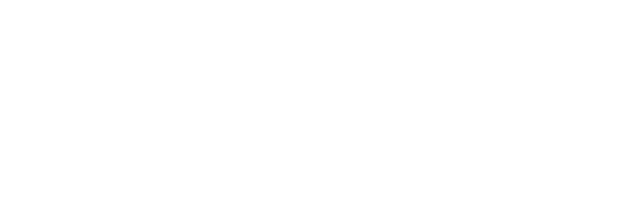
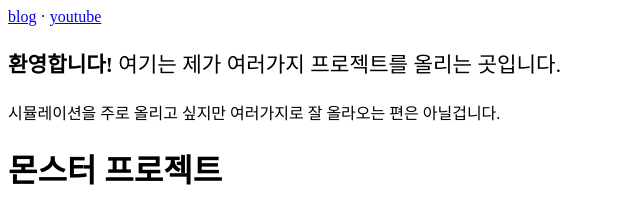
Before and after one commit to Ev-Master/Ev-Master.github.io, a plain HTML site: page index.html in a window 1280 px wide. Shown: the whole page, without its empty margins (0-640 px from the left). Drawn offline with Linux system fonts and the light colour scheme.

Commit message:
Add files via upload

```diff
--- a/index.html
+++ b/index.html
@@ -13,5 +13,29 @@
 </head>
 <body>
 
+    <div id="header">
+
+        <div id="evmaster"></div>
+
+        <div id="nav">
+            <a href="https://blog.naver.com/evmaster_blog">blog</a>
+            <span>&middot;</span>
+            <a href="https://www.youtube.com/channel/UCBofYuaERIF6-uis8LWNGfQ">youtube</a>
+        </div>
+
+    </div>
+
+    <div id="content">
+
+        <p style="font-size:1.33em">
+            <b>환영합니다!</b>
+            여기는 제가 여러가지 프로젝트를 올리는 곳입니다.
+        </p>
+        <p>
+            시뮬레이션을 주로 올리고 싶지만 여러가지로 잘 올라오는 편은 아닐겁니다.
+        </p>
+    </div>
+
+    <h1>몬스터 프로젝트</h1>
 </body>
 </html>
```
